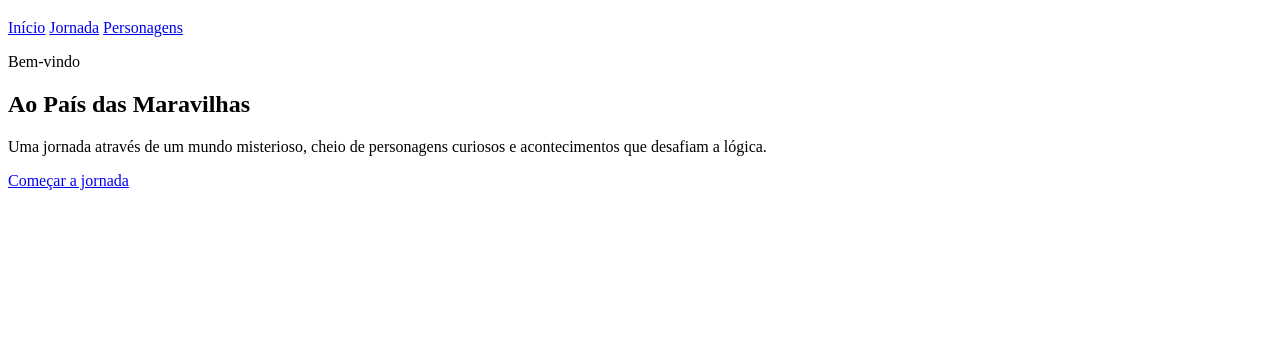
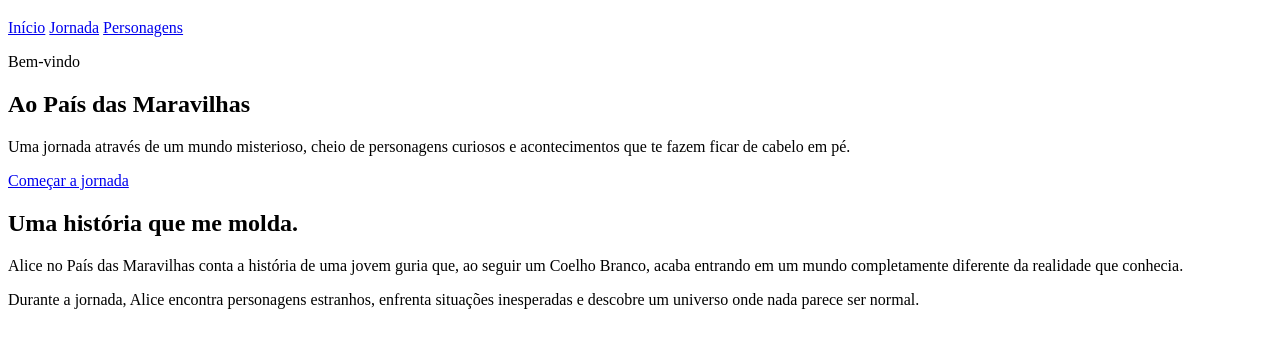
Before and after one commit to HelenaEduarda/AliceNoPaisDasMaravilhas, a plain HTML site: page index.html in a window 1280 px wide. Shown: the part 61-408 px from the top of the page. Drawn offline with Linux system fonts and the light colour scheme; files that its build step writes are made by us from their sources.

Commit message:
Body - Adição de texto na sessão sobre e retirada das divisões - Index

```diff
--- a/index.html
+++ b/index.html
@@ -35,8 +35,6 @@
 
     <section class="inicio" id="inicio">
 
-         <div class="conteudo-inicio">
-
             <p class="frase-superior">
                 Bem-vindo
             </p>
@@ -49,7 +47,7 @@
 
                 Uma jornada através de um mundo misterioso,
                 cheio de personagens curiosos e acontecimentos
-                que desafiam a lógica.
+                que te fazem ficar de cabelo em pé.
 
             </p>
 
@@ -60,7 +58,34 @@
 
             </a>
 
-        </div>
+          <section class="sobre">
+
+            <h2>
+                Uma história que me molda.
+            </h2>
+
+
+            <p>
+
+                Alice no País das Maravilhas conta a história de
+                uma jovem guria que, ao seguir um Coelho Branco,
+                acaba entrando em um mundo completamente
+                diferente da realidade que conhecia.
+
+            </p>
+
+
+            <p>
+
+                Durante a jornada, Alice encontra personagens
+                estranhos, enfrenta situações inesperadas e descobre
+                um universo onde nada parece ser normal.
+
+            </p>
+
+        </section>
+
+
 
      </section>
 
```
Also changed, not shown: css/style.css (deleted), style.css (added), 1 other file.
